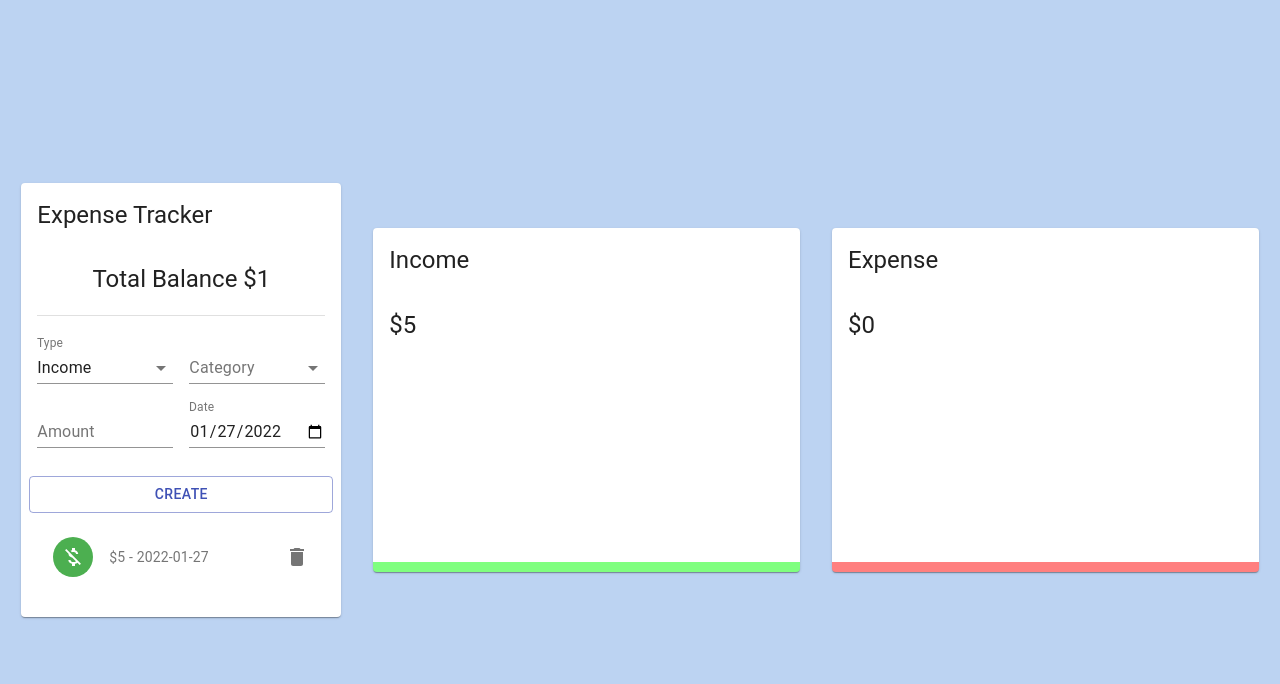
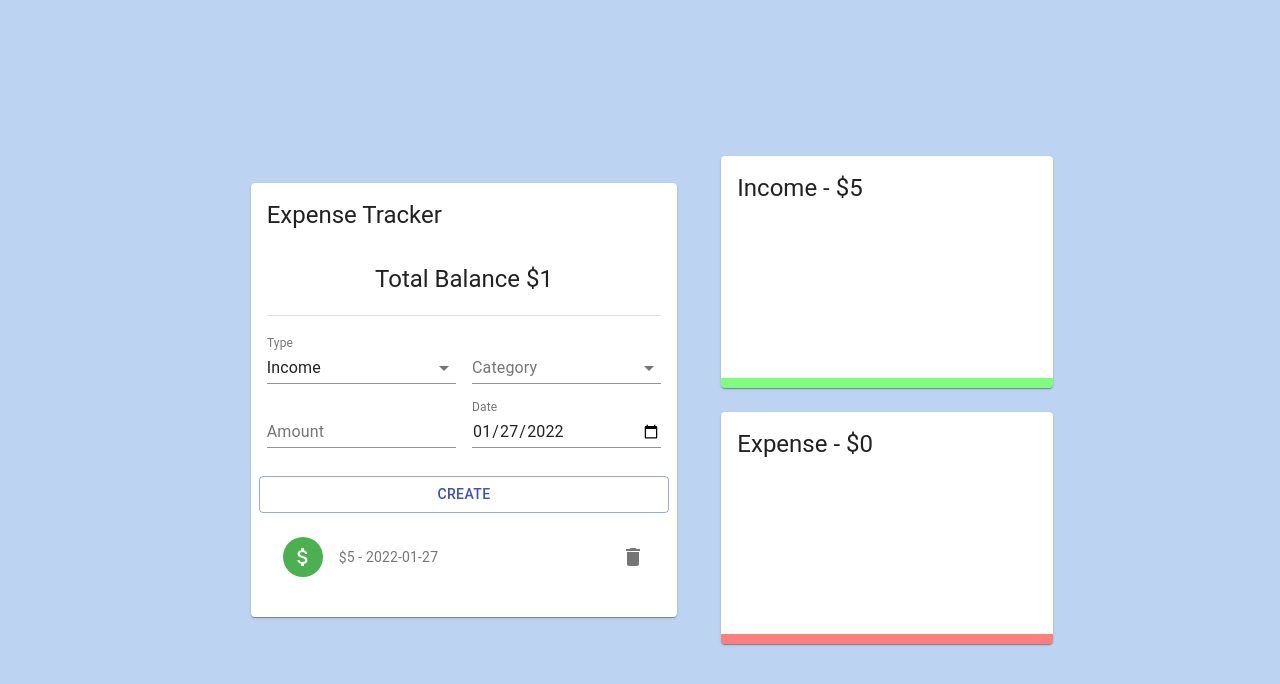
Before and after one commit to lenaratushna/expense-tracker-app, a React (Create React App) app: page / in a window 1280 px wide. Both pictures are taken after typing "5" into the empty fields and a click on the button "CREATE". Shown: the top 684 px of the page. Built offline with nearby package versions, Linux system fonts and the light colour scheme.

Commit message:
Added localStorage

```diff
--- a/src/App.js
+++ b/src/App.js
@@ -16,18 +16,17 @@ const App = () => {
       justifyContent="center"
       style={{ height: "100vh" }}
     >
-      <Grid item xs={12} sm={3}>
+      <Grid item xs={12} sm={4}>
         <Main />
       </Grid>
-      {/* <Grid item container direction="column" spacing={2} md={12} lg={5}> */}
-      <Grid item xs={12} sm={4} >
-        <Details title="Income"/>
+      <Grid item container direction="column" spacing={3} xs={12} sm={3}>
+        <Grid item>
+          <Details title="Income" />
+        </Grid>
+        <Grid item>
+          <Details title="Expense" />
+        </Grid>
       </Grid>
-      <Grid item item xs={12} sm={4}>
-      <Details title="Expense" />
-      </Grid>
-      {/* </Grid> */}
-
     </Grid>
   );
 };
--- a/src/components/Details/Details.js
+++ b/src/components/Details/Details.js
@@ -1,5 +1,5 @@
 import React from 'react';
-import { Typography, Card, CardHeader, CardContent } from '@material-ui/core';
+import { Typography, Card, CardContent } from '@material-ui/core';
 import { Doughnut } from 'react-chartjs-2';
 
 import useStyles from './styles';
@@ -12,9 +12,8 @@ const Details = ({title}) => {
 
   return (
     <Card className={title === "Income" ? classes.income : classes.expense}>
-      <CardHeader title={title}/>
       <CardContent>
-        <Typography variant="h5">${total}</Typography>
+        <Typography variant="h5">{title} - ${total}</Typography>
         <Doughnut data={chartData} />
       </CardContent>
     </Card>
--- a/src/components/Main/List/List.js
+++ b/src/components/Main/List/List.js
@@ -1,28 +1,55 @@
-import React, { useContext } from 'react';
-import { Avatar, IconButton, List as MUIList, ListItem, ListItemAvatar, ListItemText, Slide, ListItemSecondaryAction } from '@material-ui/core';
-import { Delete, MoneyOff } from '@material-ui/icons';
+import React, { useContext } from "react";
+import {
+  Avatar,
+  IconButton,
+  List as MUIList,
+  ListItem,
+  ListItemAvatar,
+  ListItemText,
+  Slide,
+  ListItemSecondaryAction,
+} from "@material-ui/core";
+import { Delete, AttachMoney, MoneyOff } from "@material-ui/icons";
 
-import { ExpenseTrackerContext } from '../../../context/context';
-import useStyles from './styles';
+import { ExpenseTrackerContext } from "../../../context/context";
+import useStyles from "./styles";
 
 const List = () => {
-
   const classes = useStyles();
   const { deleteTransaction, transactions } = useContext(ExpenseTrackerContext);
 
   return (
     <MUIList dense={false} className={classes.list}>
       {transactions.map((transaction) => (
-        <Slide direction="down" in mountOnEnter unmountOnExit key={transaction.id}>
+        <Slide
+          direction="down"
+          in
+          mountOnEnter
+          unmountOnExit
+          key={transaction.id}
+        >
           <ListItem>
             <ListItemAvatar>
-              <Avatar className={transaction.type === "Income" ? classes.avatarIncome : classes.avatarExpense}>
-                <MoneyOff />
+              <Avatar
+                className={
+                  transaction.type === "Income"
+                    ? classes.avatarIncome
+                    : classes.avatarExpense
+                }
+              >
+                {(transaction.type === "Income" && <AttachMoney />) || <MoneyOff/>}
               </Avatar>
             </ListItemAvatar>
-            <ListItemText primary={transaction.category} secondary={`$${transaction.amount} - ${transaction.date}`}/>
+            <ListItemText
+              primary={transaction.category}
+              secondary={`$${transaction.amount} - ${transaction.date}`}
+            />
             <ListItemSecondaryAction>
-              <IconButton edge="end" aria-label="delete" onClick={() => deleteTransaction(transaction.id)}>
+              <IconButton
+                edge="end"
+                aria-label="delete"
+                onClick={() => deleteTransaction(transaction.id)}
+              >
                 <Delete />
               </IconButton>
             </ListItemSecondaryAction>
--- a/src/context/context.js
+++ b/src/context/context.js
@@ -2,7 +2,7 @@ import React, { useReducer, createContext } from 'react';
 
 import contextReduser from './contextReduser';
 
-const initialState = [];
+const initialState = JSON.parse(localStorage.getItem('transactions')) || [];
 
 export const ExpenseTrackerContext = createContext(initialState);
 
--- a/src/context/contextReduser.js
+++ b/src/context/contextReduser.js
@@ -1,14 +1,17 @@
 const contextReduser = (state, action) => {
-
   let transactions;
 
   switch (action.type) {
     case "DELETE_TRANSACTION":
       transactions = state.filter((t) => t.id !== action.payload);
+      localStorage.setItem("transactions", JSON.stringify(transactions));
+
       return transactions;
 
     case "ADD_TRANSACTION":
       transactions = [action.payload, ...state];
+      localStorage.setItem("transactions", JSON.stringify(transactions));
+
       return transactions;
 
     default:
--- a/src/useTransactions.js
+++ b/src/useTransactions.js
@@ -30,6 +30,7 @@ const useTransactions = (title) => {
       {
         data: filteredCategories.map((c) => c.amount),
         backgroundColor: filteredCategories.map((c) => c.color),
+
       },
     ],
     labels: filteredCategories.map((c) => c.type),
```
Also changed, not shown: 1 other file (tests, documents, lock files or other folders).
